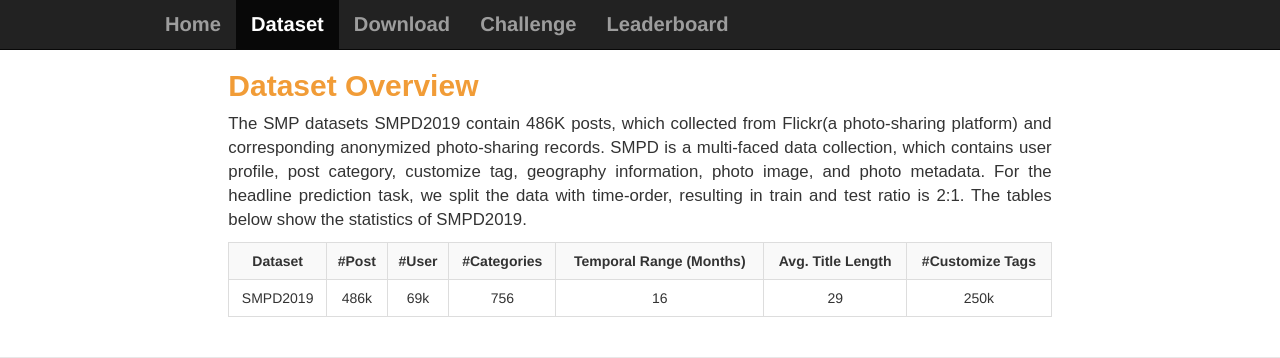
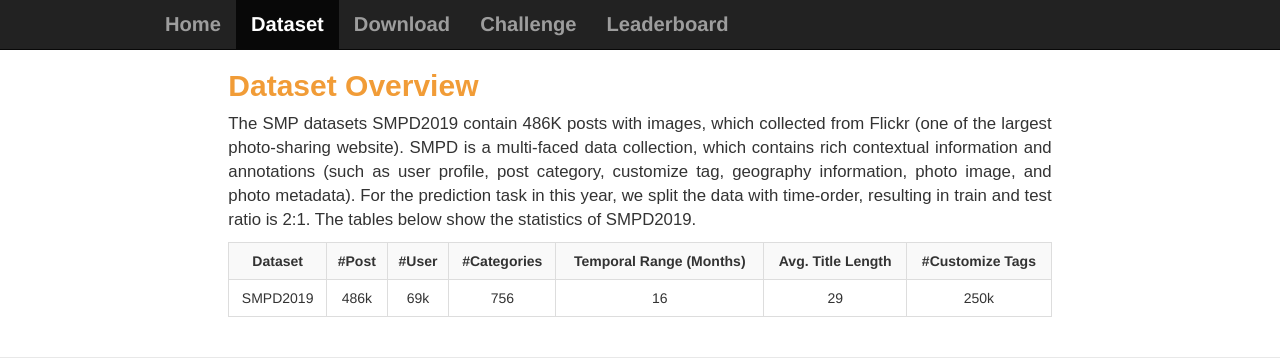
Before and after one commit to social-media-prediction/SMPChallenge, a Flask app: page /dataset in a window 1280 px wide. Shown: the part 81-439 px from the top of the page. Run offline with Flask 2, Linux system fonts and the light colour scheme; some libraries are stand-ins or nearby versions.

Commit message:
Update dataset.html

```diff
--- a/templates/dataset.html
+++ b/templates/dataset.html
@@ -552,7 +552,7 @@
         <div class="col-md-8 col-md-offset-2">
           <h2 class="p-title"><b>Dataset Overview</b></h2>
 
-          <p class="p-body">The SMP datasets SMPD2019 contain 486K posts, which collected from Flickr(a photo-sharing platform) and corresponding anonymized photo-sharing records. SMPD is a multi-faced data collection, which contains user profile, post category, customize tag, geography information, photo image, and photo metadata. For the headline prediction task, we split the data with time-order, resulting in train and test ratio is 2:1. The tables below show the statistics of SMPD2019.</p>
+          <p class="p-body">The SMP datasets SMPD2019 contain 486K posts with images, which collected from Flickr (one of the largest photo-sharing website). SMPD is a multi-faced data collection, which contains rich contextual information and annotations (such as user profile, post category, customize tag, geography information, photo image, and photo metadata). For the prediction task in this year, we split the data with time-order, resulting in train and test ratio is 2:1. The tables below show the statistics of SMPD2019.</p>
           <table class="table table-striped table-bordered">
             <tr>
               <th>Dataset</th>
```
